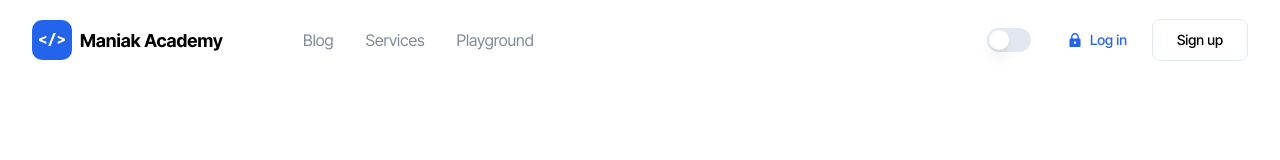
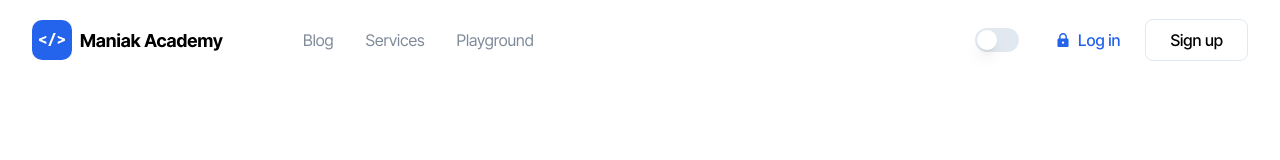
Before and after one commit to sebbycorp/project-maniak-io, a Next.js app: page / in a window 1280 px wide. Shown: the top 160 px of the page. Built offline with nearby package versions, Linux system fonts and the light colour scheme.

Commit message:
update button size

```diff
--- a/src/components/ui/button.tsx
+++ b/src/components/ui/button.tsx
@@ -5,7 +5,7 @@
 import { cn } from '@/lib/utils';
 
 const buttonVariants = cva(
-  'inline-flex items-center justify-center whitespace-nowrap rounded-md text-sm font-medium ring-offset-background transition-colors focus-visible:outline-none focus-visible:ring-2 focus-visible:ring-ring focus-visible:ring-offset-2 disabled:pointer-events-none disabled:opacity-50',
+  'inline-flex items-center justify-center whitespace-nowrap rounded-md text-normal font-medium ring-offset-background transition-colors focus-visible:outline-none focus-visible:ring-2 focus-visible:ring-ring focus-visible:ring-offset-2 disabled:pointer-events-none disabled:opacity-50',
   {
     variants: {
       variant: {
```
